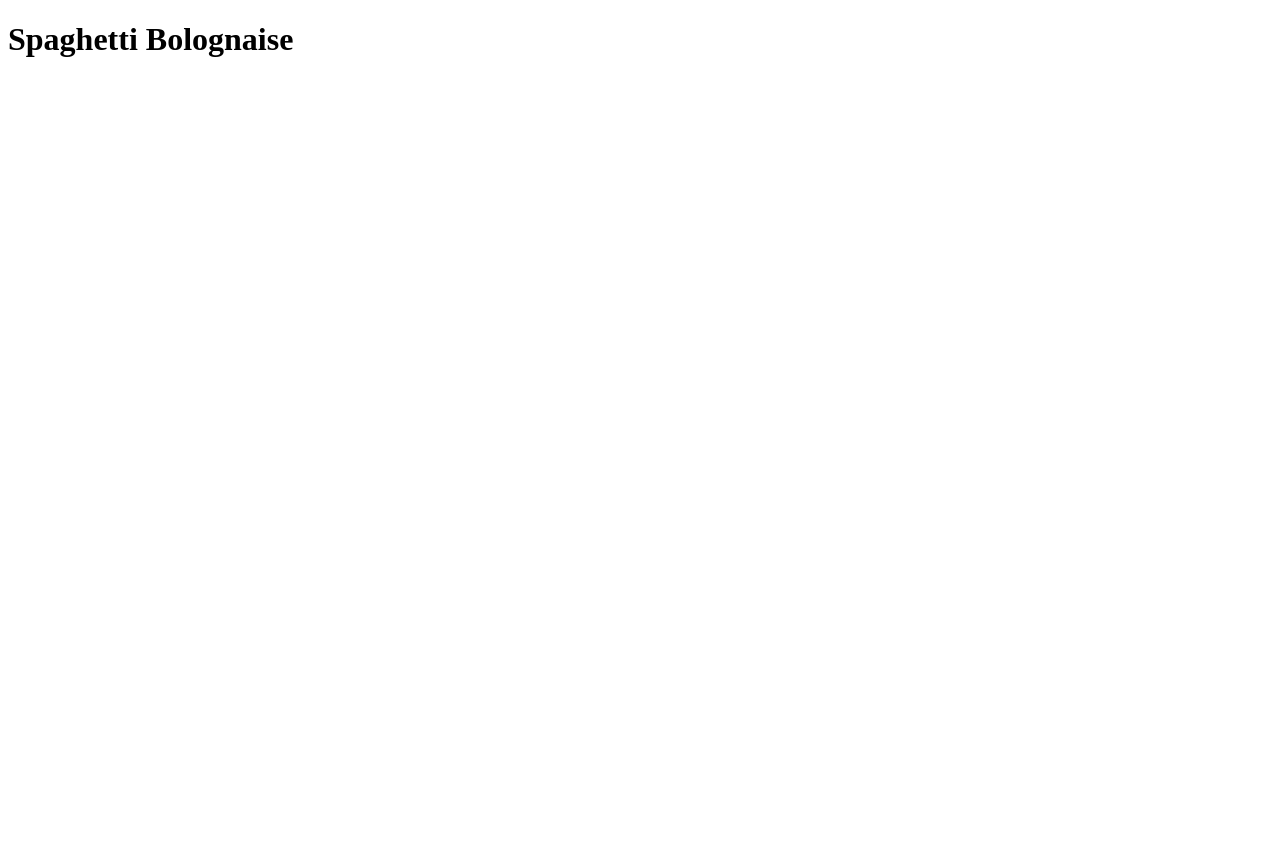
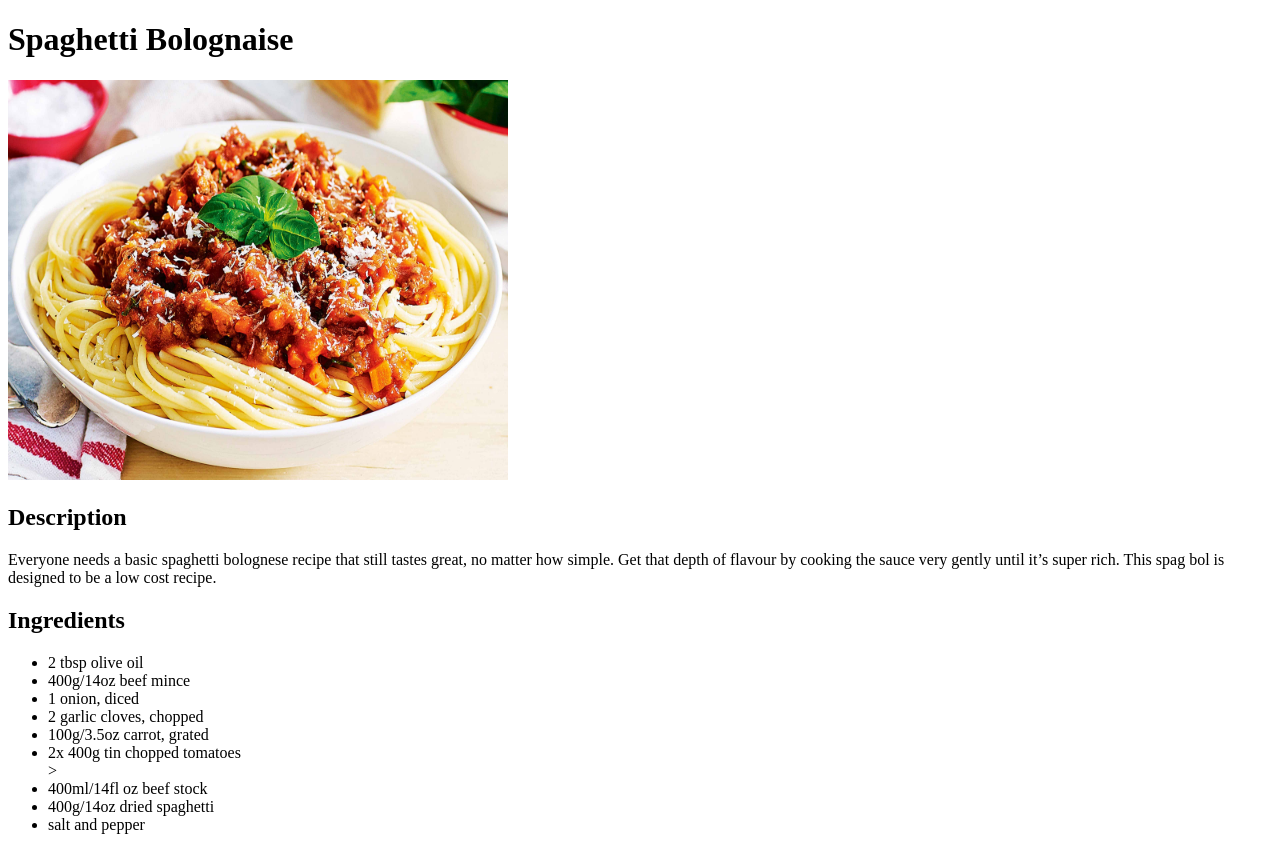
Before and after one commit to t0talscience/odin-recipes, a plain HTML site: page recipes/bolognaise.html in a window 1280 px wide. Before the commit the page ends 800 px from the top, so only its background shows below. Drawn offline with Linux system fonts and the light colour scheme.

Commit message:
added bolognaise image and ingredients list

```diff
--- a/recipes/bolognaise.html
+++ b/recipes/bolognaise.html
@@ -9,5 +9,24 @@
 <body>
     <h1>Spaghetti Bolognaise</h1>
 
+    <img src="../images/bolognaise.jpeg" width="500" height="400">
+
+    <h2>Description</h2>
+
+    Everyone needs a basic spaghetti bolognese recipe that still tastes great, no matter how simple. Get that depth of flavour by cooking the sauce very gently until it’s super rich. This spag bol is designed to be a low cost recipe.
+
+    <h2>Ingredients</h2>
+
+    <ul>
+        <li>2 tbsp olive oil</li>
+        <li>400g/14oz beef mince</li>
+        <li>1 onion, diced</li>
+        <li>2 garlic cloves, chopped</li>
+        <li>100g/3.5oz carrot, grated</li>
+        <li>2x 400g tin chopped tomatoes</li>>
+        <li>400ml/14fl oz beef stock</li>
+        <li>400g/14oz dried spaghetti</li>
+        <li>salt and pepper</li>
+    </ul>
 </body>
 </html>
```
Also changed, not shown: index.html (+5 -1 lines), images/bolognaise.jpeg (added).
